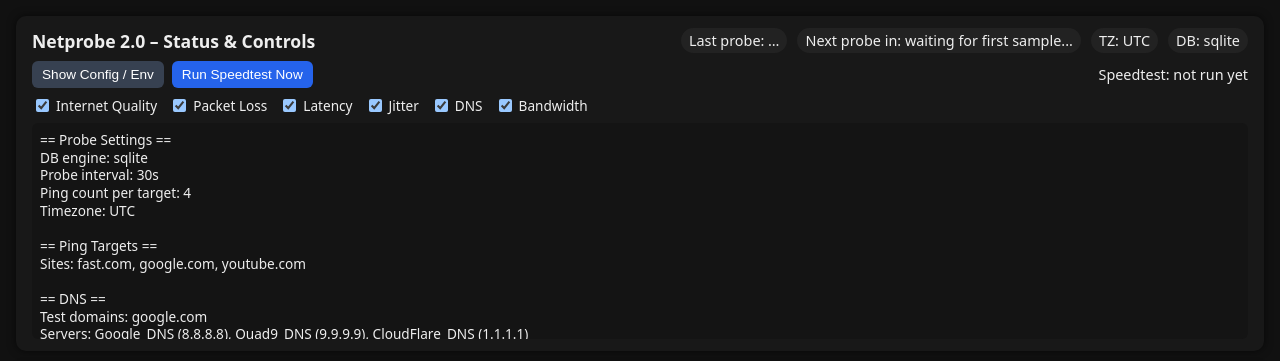
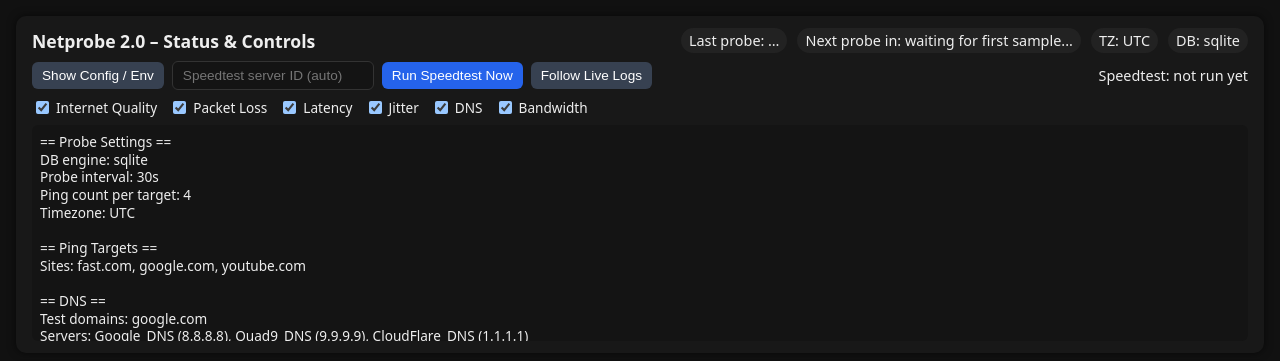
Before and after one commit to bmartino1/NetProbe_Python, a Flask app: page / in a window 1280 px wide. Shown: the top 361 px of the page. Run offline with Flask 3, Linux system fonts and the light colour scheme; data that the repository does not hold is empty; parts of the project's set-up code (start-up, migrations or seed data) failed here and were passed over; some libraries are stand-ins or nearby versions.

Commit message:
Update index.html

```diff
--- a/probe/templates/index.html
+++ b/probe/templates/index.html
@@ -164,6 +164,48 @@
         border-radius: 999px;
         border: 1px solid #222;
       }
+      .inline-control-row {
+        display: flex;
+        gap: 8px;
+        flex-wrap: wrap;
+        align-items: center;
+      }
+      .input-control {
+        font-size: 0.85rem;
+        background: #141414;
+        color: #eee;
+        border-radius: 6px;
+        border: 1px solid #333;
+        padding: 6px 10px;
+        min-width: 180px;
+      }
+      .log-panel {
+        background: #141414;
+        border-radius: 8px;
+        padding: 8px;
+        display: none;
+        flex-direction: column;
+        gap: 8px;
+      }
+      .log-toolbar {
+        display: flex;
+        gap: 10px;
+        flex-wrap: wrap;
+        align-items: center;
+        font-size: 0.85rem;
+      }
+      .live-log-output {
+        font-size: 0.82rem;
+        line-height: 1.35;
+        background: #0f0f0f;
+        border-radius: 6px;
+        padding: 10px;
+        min-height: 140px;
+        max-height: 320px;
+        overflow-y: auto;
+        white-space: pre-wrap;
+        font-family: ui-monospace, SFMono-Regular, Menlo, Consolas, monospace;
+      }
     </style>
   </head>
   <body data-probe-interval="{{ probe_interval }}">
@@ -179,12 +221,22 @@
           </div>
         </div>
         <div class="status-row">
-          <div class="status-buttons">
+          <div class="status-buttons inline-control-row">
             <button class="btn secondary" id="btnShowConfig">
               Show Config / Env
             </button>
+            <input
+              class="input-control"
+              id="speedtestServerInput"
+              type="text"
+              inputmode="numeric"
+              placeholder="Speedtest server ID (auto)"
+            />
             <button class="btn" id="btnRunSpeedtest">
               Run Speedtest Now
+            </button>
+            <button class="btn secondary" id="btnToggleLogs">
+              Follow Live Logs
             </button>
           </div>
           <div class="status-info" id="speedtestSummary">
@@ -246,6 +298,19 @@
 
         <div class="general-output" id="generalOutput">
           Ready.
+        </div>
+
+        <div class="log-panel" id="logPanel">
+          <div class="log-toolbar">
+            <span class="badge" id="logStatus">Live logs: paused</span>
+            <label>
+              <input type="checkbox" id="followLogsCheckbox" checked />
+              auto-follow
+            </label>
+            <button class="btn secondary" id="btnRefreshLogs">Refresh Logs</button>
+            <button class="btn secondary" id="btnClearLogs">Clear Viewer</button>
+          </div>
+          <div class="live-log-output" id="liveLogOutput">Log viewer ready.</div>
         </div>
       </div>
 
```
